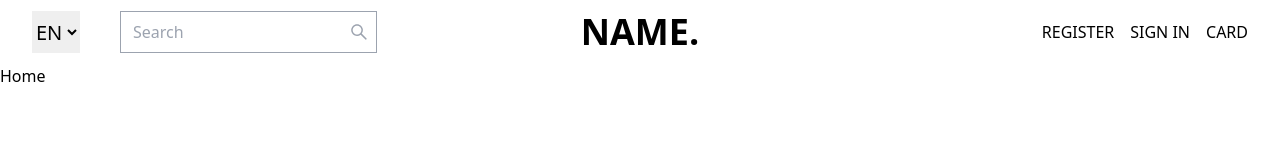
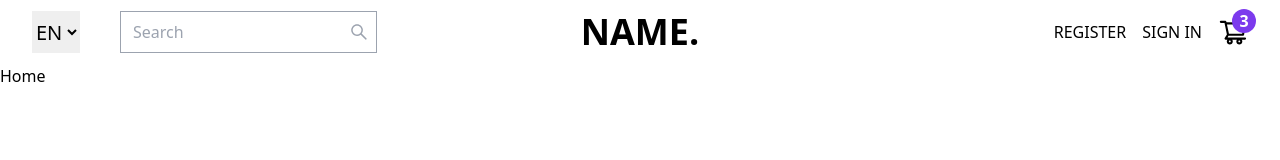
Before and after one commit to yap8/e-commerce, a React (Create React App) app: page / in a window 1280 px wide. Shown: the top 160 px of the page. Built offline with nearby package versions, Linux system fonts and the light colour scheme.

Commit message:
added Card link

```diff
--- /dev/null
+++ b/src/components/Cart.tsx
@@ -0,0 +1,16 @@
+import { AiOutlineShoppingCart } from 'react-icons/ai';
+
+const cartItemsCount: number = 3;
+
+const Cart: React.FC = () => {
+  return (
+    <div className="flex relative">
+      <div className="flex font-semibold items-center justify-center h-6 w-6 bg-violet-600 text-white rounded-full absolute -top-2 -right-2">
+        {cartItemsCount}
+      </div>
+      <AiOutlineShoppingCart className="text-3xl transition hover:text-violet-600" />
+    </div>
+  );
+};
+
+export default Cart;
--- a/src/components/Header.tsx
+++ b/src/components/Header.tsx
@@ -2,6 +2,7 @@ import Language from './Language';
 import Search from './Search';
 import Logo from './Logo';
 import Link from './Link';
+import Cart from './Cart';
 
 const Header: React.FC = () => {
   return (
@@ -16,7 +17,7 @@ const Header: React.FC = () => {
         </div>
         <div className="flex-1">
           <nav>
-            <ul className="flex">
+            <ul className="flex items-center">
               <li className="ml-auto mr-4">
                 <Link href="/register">REGISTER</Link>
               </li>
@@ -24,7 +25,9 @@ const Header: React.FC = () => {
                 <Link href="/sign-in">SIGN IN</Link>
               </li>
               <li>
-                <div>CARD</div>
+                <Link href="/cart">
+                  <Cart />
+                </Link>
               </li>
             </ul>
           </nav>
```
